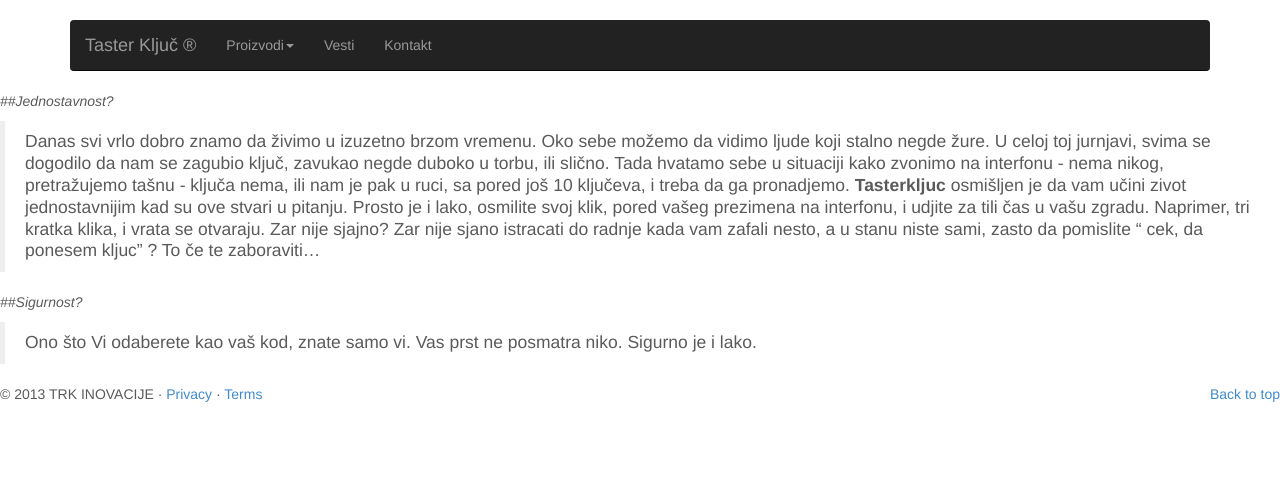
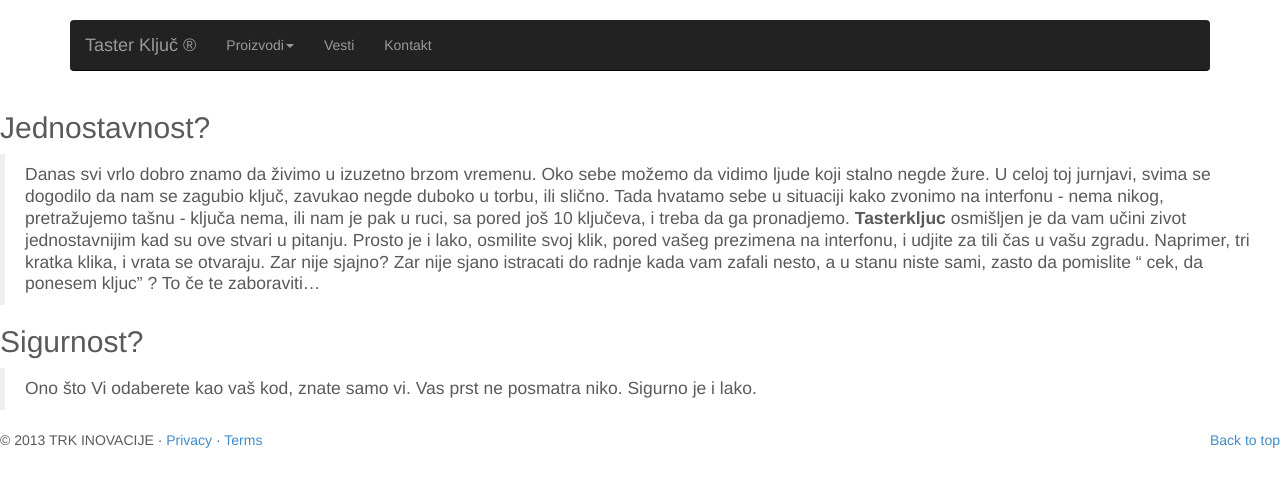
Before and after one commit to trkinovacije/tasterkljuc, a Jekyll site: the page built from _posts/2013-11-05-Kome-ovo-koristi.md, in a window 1280 px wide. Shown: the top 487 px of the page. Built offline with Jekyll 4.4.1, drawn with Linux system fonts in a browser that asks for light colours; nearby versions of some CDN libraries; library files that are not in the unit come from our copies; Markdown is read by kramdown in place of the engine named in the settings; comment, search, counter and statistics services are not loaded.

```diff
--- a/_posts/2013-11-05-Kome-ovo-koristi.md
+++ b/_posts/2013-11-05-Kome-ovo-koristi.md
@@ -3,7 +3,7 @@ title: Kome ovo koristi?
 layout: default
 ---
 
-_##Jednostavnost?_
+##Jednostavnost?
 
 > Danas svi vrlo dobro znamo da živimo u izuzetno brzom vremenu.
 Oko sebe možemo da vidimo ljude koji stalno negde žure. U celoj toj jurnjavi, svima se dogodilo da nam se zagubio ključ,
@@ -15,6 +15,6 @@ i udjite za tili čas u vašu zgradu. Naprimer, tri kratka klika, i vrata se otv
 istracati do radnje kada vam zafali nesto, a u stanu niste sami, zasto da pomislite " cek, da ponesem kljuc" ? To če te
 zaboraviti...
 
-_##Sigurnost?_
+##Sigurnost?
 
 > Ono što Vi odaberete kao vaš kod, znate samo vi. Vas prst ne posmatra niko. Sigurno je i lako.
```
